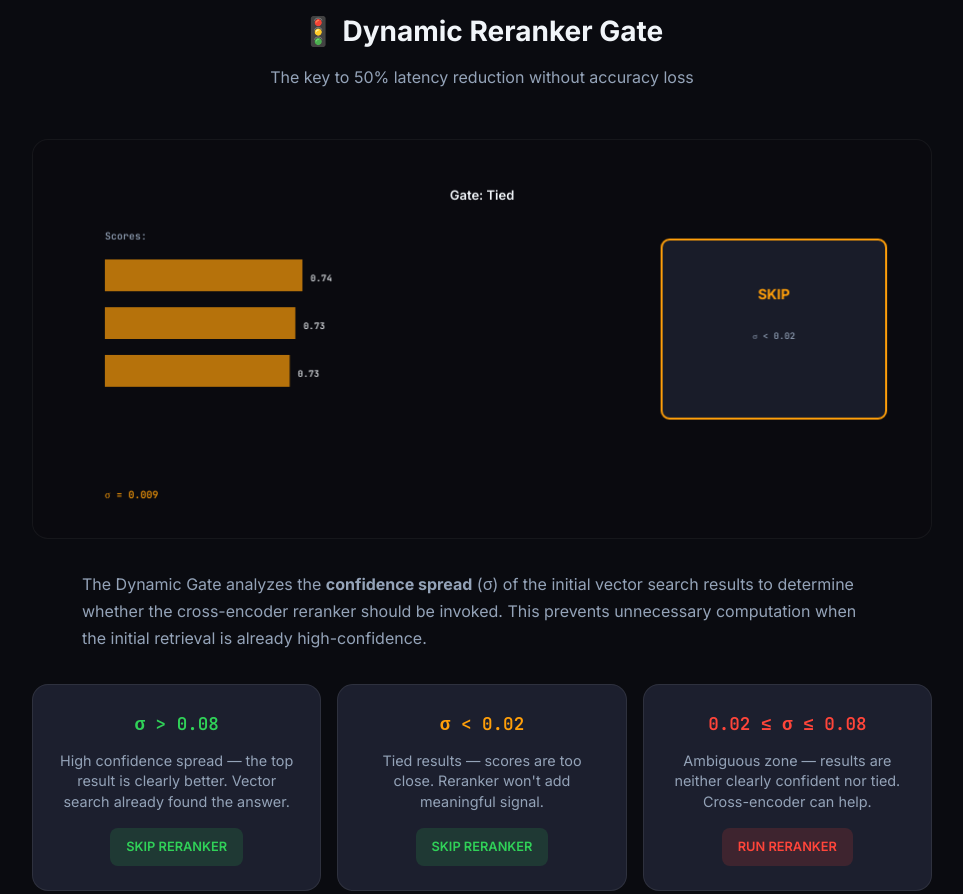
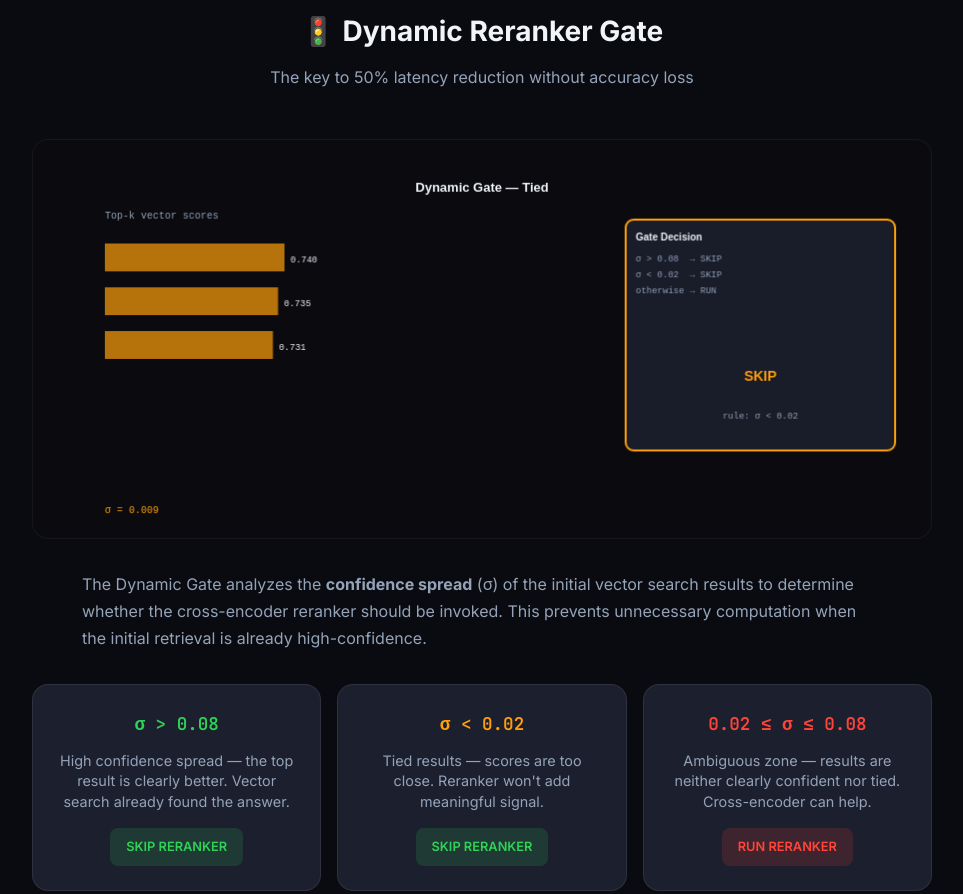
Before and after one commit to kleinpanic/memory-spark, a website: page docs-site/index.html in a window 1280 px wide. Shown: the part 3740-4634 px from the top of the page, without its empty margins (158-1121 px from the left). Drawn offline with Linux system fonts and the light colour scheme.

Commit message:
Adjust Pool merge node lower and restore readable Gate canvas text layout

```diff
--- a/docs-site/index.html
+++ b/docs-site/index.html
@@ -1699,7 +1699,7 @@
 
     function getAnchorPoints() {
         const query = { x: W() * 0.08, y: H() * 0.5 };
-        const merge = { x: W() * 0.9, y: H() * 0.5 };
+        const merge = { x: W() * 0.9, y: H() * 0.62 };
         const baseX = W() * 0.45;
         const topY = H() * 0.26;
         const rowGap = H() * 0.22;
@@ -1938,44 +1938,48 @@
         const cycleIndex = Math.floor(ts / cycleDuration);
         const scenario = scenarios[cycleIndex % scenarios.length];
 
-        // Title - smaller on mobile
-        ctx.font = `600 ${FS(13)}px Inter`;
+        const titleSize = Math.max(12, FS(13));
+        const labelSize = Math.max(10, FS(10));
+        const smallSize = Math.max(9, FS(9));
+
+        // Title
+        ctx.font = `600 ${titleSize}px sans-serif`;
         ctx.fillStyle = COLORS.text;
         ctx.textAlign = 'center';
-        ctx.fillText(`Gate: ${scenario.label}`, W() / 2, H() * 0.15);
-
-        // Scores - compact layout
-        const barStartY = H() * 0.30;
-        const barHeight = H() * 0.08;
-        const barSpacing = H() * 0.12;
-        const maxBarWidth = W() * 0.55;
-
-        ctx.font = `500 ${FS(10)}px JetBrains Mono`;
+        ctx.textBaseline = 'middle';
+        ctx.fillText(`Dynamic Gate — ${scenario.label}`, W() * 0.5, H() * 0.12);
+
+        // Scores region
+        const leftX = W() * 0.08;
+        const barStartY = H() * 0.26;
+        const barHeight = H() * 0.07;
+        const barSpacing = H() * 0.11;
+        const maxBarWidth = W() * 0.50;
+
+        ctx.font = `500 ${labelSize}px monospace`;
         ctx.fillStyle = COLORS.muted;
         ctx.textAlign = 'left';
-        ctx.fillText('Scores:', W() * 0.08, H() * 0.25);
+        ctx.fillText('Top-k vector scores', leftX, H() * 0.19);
 
         scenario.scores.forEach((score, i) => {
             const y = barStartY + i * barSpacing;
-            const barWidth = (score - 0.6) / 0.35 * maxBarWidth;
-
-            // Score bar
+            const barWidth = Math.max(6, ((score - 0.6) / 0.35) * maxBarWidth);
+
             ctx.fillStyle = scenario.color;
             ctx.globalAlpha = 0.7;
-            ctx.fillRect(W() * 0.08, y, barWidth, barHeight);
+            ctx.fillRect(leftX, y, barWidth, barHeight);
             ctx.globalAlpha = 1;
 
-            // Score label
-            ctx.font = `500 ${FS(9)}px JetBrains Mono`;
+            ctx.font = `500 ${smallSize}px monospace`;
             ctx.fillStyle = COLORS.text;
-            ctx.fillText(score.toFixed(2), W() * 0.08 + barWidth + 8, y + barHeight * 0.7);
+            ctx.fillText(score.toFixed(3), leftX + barWidth + 6, y + barHeight * 0.6);
         });
 
-        // Decision box - right side
-        const boxX = W() * 0.70;
-        const boxY = H() * 0.25;
-        const boxW = W() * 0.25;
-        const boxH = H() * 0.45;
+        // Decision box (right)
+        const boxX = W() * 0.66;
+        const boxY = H() * 0.20;
+        const boxW = W() * 0.30;
+        const boxH = H() * 0.58;
 
         ctx.fillStyle = COLORS.card;
         ctx.strokeStyle = scenario.color;
@@ -1985,21 +1989,32 @@
         ctx.fill();
         ctx.stroke();
 
-        ctx.font = `700 ${FS(14)}px Inter`;
+        ctx.font = `600 ${labelSize}px sans-serif`;
+        ctx.fillStyle = COLORS.text;
+        ctx.textAlign = 'left';
+        ctx.fillText('Gate Decision', boxX + 10, boxY + 18);
+
+        ctx.font = `500 ${smallSize}px monospace`;
+        ctx.fillStyle = COLORS.muted;
+        ctx.fillText('σ > 0.08  → SKIP', boxX + 10, boxY + 40);
+        ctx.fillText('σ < 0.02  → SKIP', boxX + 10, boxY + 56);
+        ctx.fillText('otherwise → RUN', boxX + 10, boxY + 72);
+
+        ctx.font = `700 ${Math.max(12, FS(14))}px sans-serif`;
         ctx.fillStyle = scenario.color;
         ctx.textAlign = 'center';
-        ctx.fillText(scenario.decision, boxX + boxW / 2, boxY + H() * 0.15);
-
-        ctx.font = `500 ${FS(9)}px JetBrains Mono`;
+        ctx.fillText(scenario.decision, boxX + boxW / 2, boxY + boxH * 0.68);
+
+        ctx.font = `500 ${smallSize}px monospace`;
         ctx.fillStyle = COLORS.muted;
-        ctx.fillText(scenario.rule, boxX + boxW / 2, boxY + H() * 0.25);
+        ctx.fillText(`rule: ${scenario.rule}`, boxX + boxW / 2, boxY + boxH * 0.85);
 
         // σ formula at bottom
         const sigma = Math.max(...scenario.scores) - Math.min(...scenario.scores);
-        ctx.font = `500 ${FS(10)}px JetBrains Mono`;
+        ctx.font = `500 ${labelSize}px monospace`;
         ctx.fillStyle = scenario.color;
         ctx.textAlign = 'left';
-        ctx.fillText(`σ = ${sigma.toFixed(3)}`, W() * 0.08, H() * 0.90);
+        ctx.fillText(`σ = ${sigma.toFixed(3)}`, leftX, H() * 0.93);
 
         requestAnimationFrame(drawFrame);
     }
```
